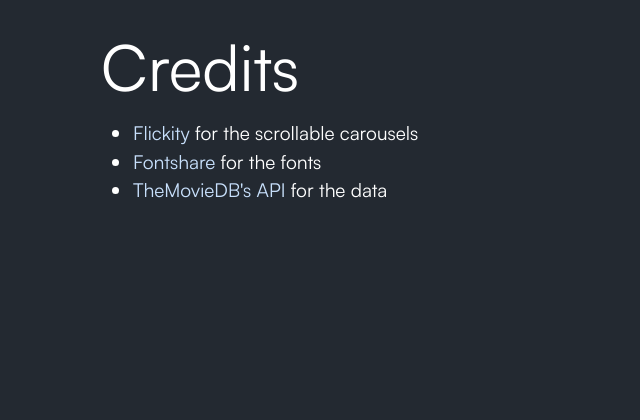
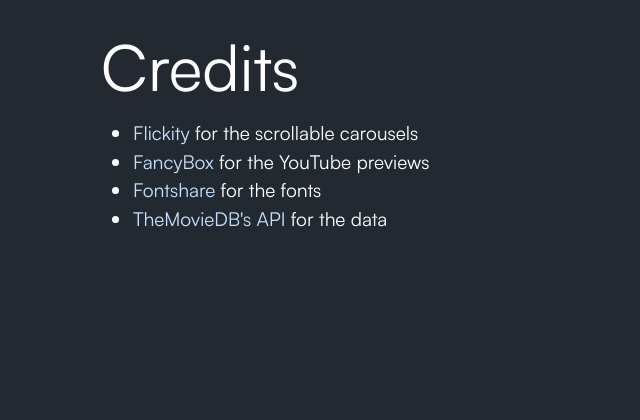
Before and after one commit to 1Gokul/MediaScout, a Flask app: page /credits in a window 1280 px wide. Shown: the part 75-495 px from the top of the page, without its empty margins (0-640 px from the left). Run offline with Flask 2, Linux system fonts and the light colour scheme; parts of the project's set-up code (start-up, migrations or seed data) failed here and were passed over.

Commit message:
Added FancyBox to credits

```diff
--- a/templates/credits.html
+++ b/templates/credits.html
@@ -5,6 +5,7 @@
 
 <ul class="m-3 credits">
     <li><a href="https://flickity.metafizzy.co/">Flickity</a> for the scrollable carousels</li>
+    <li><a href="https://fancyapps.com/fancybox/3/">FancyBox</a> for the YouTube previews</li>
     <li><a href="https://www.fontshare.com">Fontshare</a> for the fonts</li>
     <li><a href="https://developers.themoviedb.org/3/getting-started/introduction">TheMovieDB's API</a> for the data
     </li>
```
